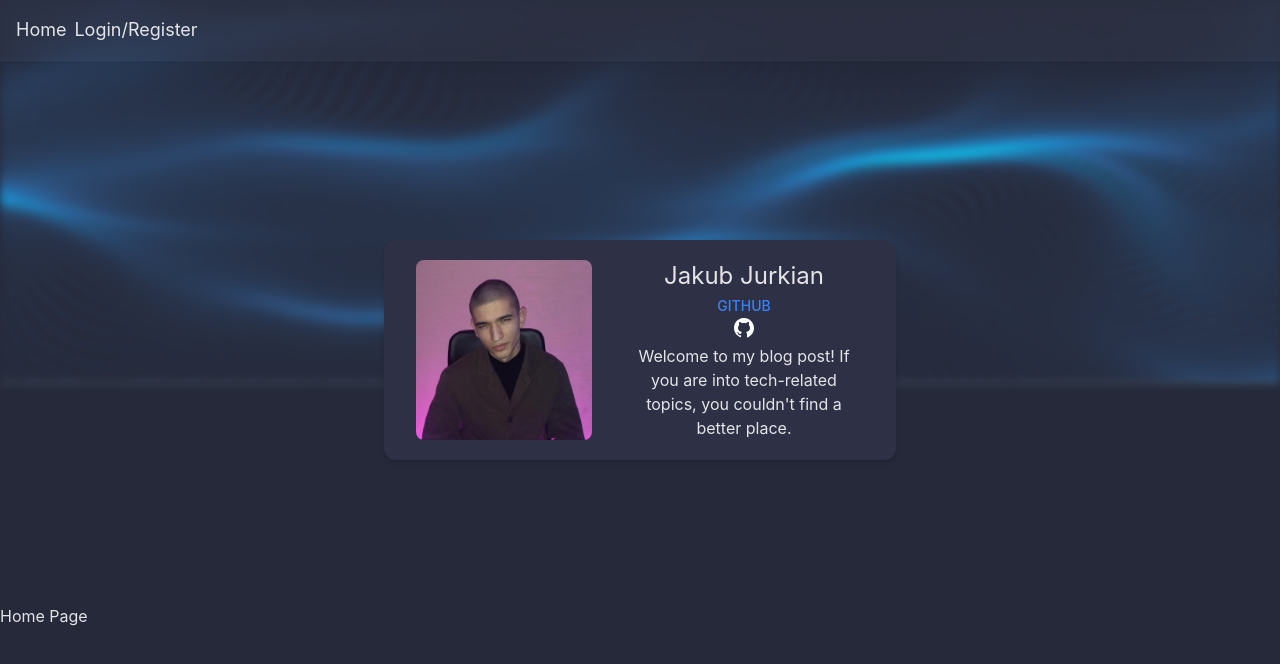
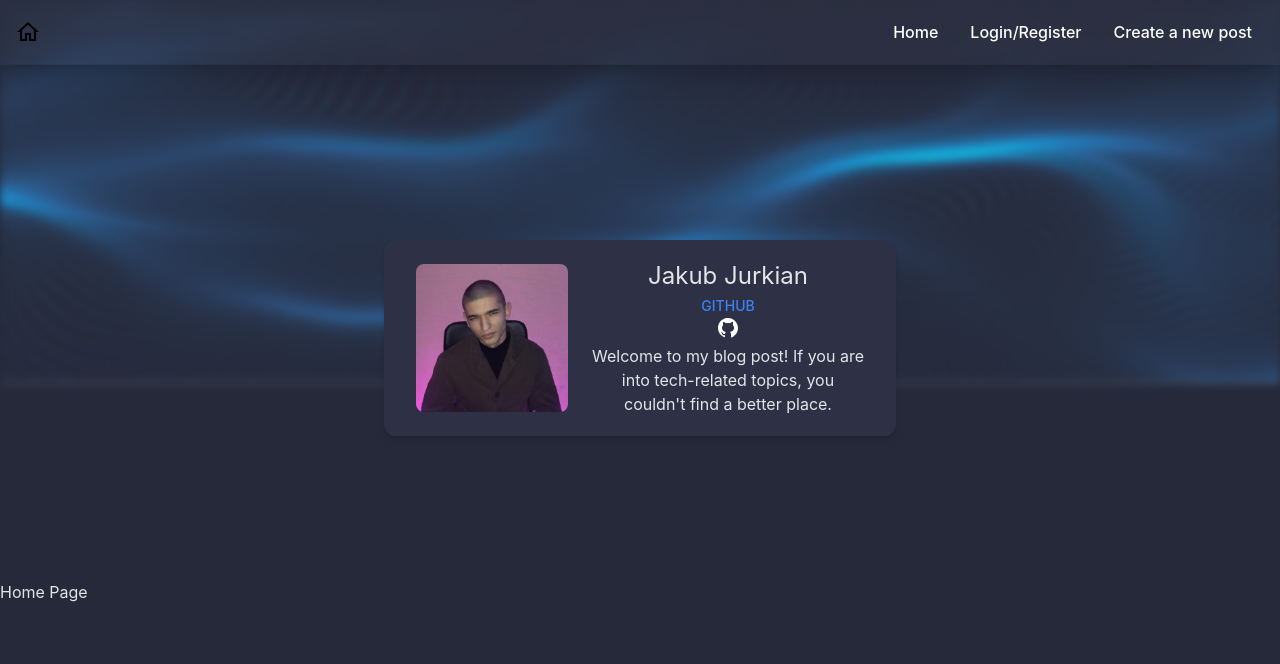
Before and after one commit to JakubJurkian/tech-blog, a React (Vite) app: page / in a window 1280 px wide. Shown: the top 664 px of the page. Built offline with nearby package versions, Linux system fonts and the light colour scheme.

Commit message:
added hamburger menu & other improvements

```diff
--- a/src/App.tsx
+++ b/src/App.tsx
@@ -3,6 +3,7 @@ import { createBrowserRouter, RouterProvider } from "react-router-dom";
 import ErrorPage from "./pages/Error";
 import HomePage from "./pages/Home";
 import PostPage from "./pages/Post";
+import NewPostPage from "./pages/NewPost";
 import AuthPage from "./pages/Auth";
 import RootLayout from "./pages/Root";
 
@@ -15,6 +16,7 @@ const router = createBrowserRouter([
       { index: true, element: <HomePage /> },
       { path: "auth", element: <AuthPage /> },
       { path: "posts/:productId", element: <PostPage /> },
+      { path: "create-new-post", element: <NewPostPage /> },
     ],
   },
 ]);
--- a/src/components/AuthorCard.tsx
+++ b/src/components/AuthorCard.tsx
@@ -1,24 +1,24 @@
 import classes from './AuthorCard.module.css';
 
-function AuthorCard(props: { author: string; description: string, src: string }) {
+function AuthorCard(props: { author: string; description: string, src: string, githubLink: string }) {
   return (
     <div
-      className={`${classes['bg-card']} flex py-4 px-3 xxs:px-5 xs:p-5 xxs:bottom-20 xs:bottom-28 sm:bottom-36 sm:px-8 md:w-4/5 max-w-lg m-auto rounded-xl shadow-md relative bottom-16`}
+      className={`${classes['bg-card']} flex py-4 px-3 xxs:px-5 xs:p-5 xxs:bottom-20 xs:bottom-28 sm:bottom-36 sm:px-8 md:w-4/5 max-w-lg s:m-auto mx-2 rounded-xl shadow-md relative bottom-16`}
     >
       <img
         src={props.src}
         alt="author"
         width="148"
-        className="rounded-lg mr-6 xxs:mr-8 xs:w-40 sm:w-44"
+        className="self-center rounded-lg mr-6 xs:w-40 sm:w-44 min-w-[152px] max-h-[148px]"
       />
       <div className="text-center w-full">
         <h2 className="text-xl xs:text-2xl ">{props.author}</h2>
         <a
           target="_blank"
-          href="https://github.com/JakubJurkian"
-          className="text-blue-500 font-medium text-xs hover:underline my-4 align-middle"
+          href={props.githubLink}
+          className="text-blue-500 font-medium text-xs my-4 align-middle"
         >
-          <p className="inline-block text-sm">GITHUB</p>
+          <p className="inline-block text-sm hover:underline">GITHUB</p>
           <br />
           <img
             src="./github-logo.svg"
--- a/src/components/MainNavigation.tsx
+++ b/src/components/MainNavigation.tsx
@@ -1,26 +1,51 @@
-import { NavLink } from 'react-router-dom';
+import { useState } from 'react';
+import Menu from './Menu.tsx';
 
 import classes from './MainNavigation.module.css';
 
-const MainNavigation = () => {
+function App() {
+  const [showMobileMenu, setShowMobileMenu] = useState(false);
+  function isElementClicked(bool: boolean) {
+    if (bool) {
+      setShowMobileMenu(false);
+    }
+  }
   return (
-    <header className={`${classes['nav-bg']} fixed top-0 w-full`}>
-      <nav>
-        <ul className="flex space-x-2 p-4">
-          <li>
-            <NavLink to="/" className="text-lg">
-              Home
-            </NavLink>
-          </li>
-          <li>
-            <NavLink to="/auth" className="text-lg">
-              Login/Register
-            </NavLink>
-          </li>
-        </ul>
+    <header className={`${classes['nav-bg']} fixed top-0 w-full z-10`}>
+      <nav className="shadow-xl">
+        <div className="max-w-7xl mx-auto flex items-center justify-between h-16 px-4">
+          <div className="flex-shrink-0 font-bold tracking-wider">
+            <img src="./home-24.svg" alt="home" />
+          </div>
+          <div className="hidden md:block">
+            <Menu onClickedElement={isElementClicked} />
+          </div>
+          <button
+            type="button"
+            className="md:hidden bg-gray-900 inline-flex items-center justify-center p-2 rounded-md text-gray-400 hover:text-white hover:bg-gray-700 focus:outline-none focus:bg-gray-700 focus:text-white transition duration-150 ease-in-out"
+            onClick={() => setShowMobileMenu(!showMobileMenu)}
+          >
+            <svg
+              className="h-6 w-6"
+              stroke="currentColor"
+              fill="none"
+              viewBox="0 0 24 24"
+            >
+              <path
+                strokeLinecap="round"
+                strokeLinejoin="round"
+                strokeWidth="2"
+                d="M4 6h16M4 12h16M4 18h16"
+              ></path>
+            </svg>
+          </button>
+        </div>
+        <div className="md:hidden">
+          {showMobileMenu && <Menu onClickedElement={isElementClicked} />}
+        </div>
       </nav>
     </header>
   );
-};
+}
 
-export default MainNavigation;
+export default App;
--- /dev/null
+++ b/src/components/Menu.tsx
@@ -0,0 +1,33 @@
+import { NavLink } from 'react-router-dom';
+
+const Menu = (props: { onClickedElement(arg: boolean): void }) => {
+  function clickHandler() {
+    props.onClickedElement(true);
+  }
+
+  return (
+    <ul className=" px-2 md:px-0 py-3 space-y-2 md:space-y-0 md:space-x-2 font-medium text-slate-700 md:flex">
+      <li>
+        <NavLink to="/" className="menu-el" onClick={clickHandler}>
+          Home
+        </NavLink>
+      </li>
+      <li>
+        <NavLink to="/auth" className="menu-el" onClick={clickHandler}>
+          Login/Register
+        </NavLink>
+      </li>
+      <li>
+        <NavLink
+          to="/create-new-post"
+          className="menu-el"
+          onClick={clickHandler}
+        >
+          Create a new post
+        </NavLink>
+      </li>
+    </ul>
+  );
+};
+
+export default Menu;
--- /dev/null
+++ b/src/components/NewPost.tsx
@@ -0,0 +1,5 @@
+function NewPost() {
+  return <></>;
+}
+
+export default NewPost;
--- a/src/index.css
+++ b/src/index.css
@@ -1,6 +1,12 @@
 @tailwind base;
 @tailwind components;
 @tailwind utilities;
+
+@layer components {
+  .menu-el {
+    @apply block md:inline-block px-3 py-2 rounded-md text-white hover:bg-gray-900 focus:outline-none focus:text-white focus:bg-gray-900 border-b-2 border-b-slate-500 md:border-0;
+  }
+}
 
 :root {
   font-family: Inter, system-ui, Avenir, Helvetica, Arial, sans-serif;
--- a/src/pages/Home.tsx
+++ b/src/pages/Home.tsx
@@ -5,6 +5,7 @@ function HomePage() {
     'Jakub Jurkian',
     "Welcome to my blog post! If you are into tech-related topics, you couldn't find a better place.",
     './me.jpg',
+    'https://github.com/JakubJurkian'
   ];
 
   return (
@@ -13,6 +14,7 @@ function HomePage() {
         author={authorInfo[0]}
         description={authorInfo[1]}
         src={authorInfo[2]}
+        githubLink={authorInfo[3]}
       />
       <div>
         <h1>Home Page</h1>
--- /dev/null
+++ b/src/pages/NewPost.tsx
@@ -0,0 +1,6 @@
+function NewPostPage() {
+  return <>
+  <h1>New Post page</h1></>;
+}
+
+export default NewPostPage;
--- a/tailwind.config.js
+++ b/tailwind.config.js
@@ -6,6 +6,7 @@ export default {
     screens: {
       xxs: '375px',
       xs: '455px',
+      s: '526px',
       sm: '620px',
       md: '768px',
       foo: '960px',
```
Also changed, not shown: public/home-24.svg (added).
